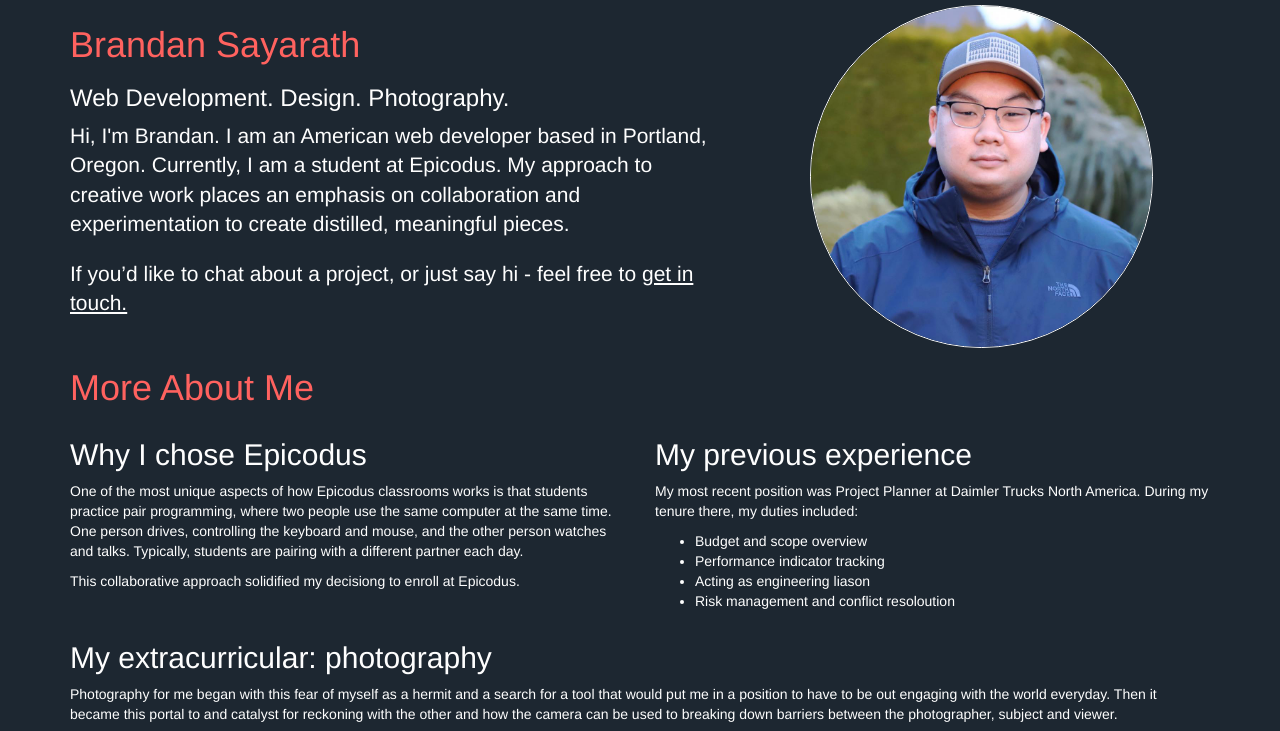
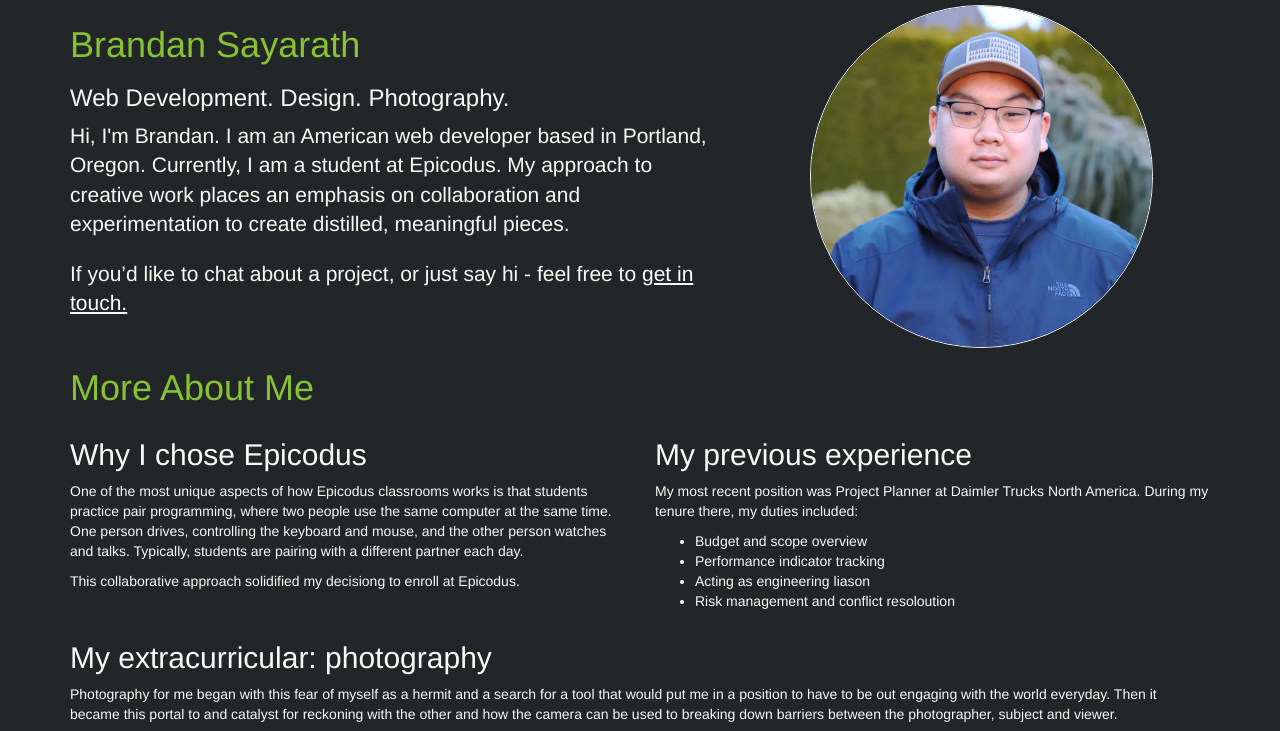
Before and after one commit to brandanpdx/portfolio-landing-page, a plain HTML site: page index.html in a window 1280 px wide. Shown: the top 731 px of the page. Drawn offline with Linux system fonts and the light colour scheme; grey boxes are pictures that could not be loaded.

Commit message:
change colors

```diff
--- a/css/styles.css
+++ b/css/styles.css
@@ -1,10 +1,10 @@
 body {
-  background: #1d2731;
-  color: #fefefe;
+  background: #222629;
+  color: #f9f9f3;
 }
 
 h1 {
-  color: #ff625f;
+  color: #86c232;
 }
 
 #header {
--- a/index.html
+++ b/index.html
@@ -1,4 +1,5 @@
 <!DOCTYPE html>
+
 <head>
   <title>Brandan Sayarath</title>
   <link href="css/bootstrap.css" rel="stylesheet" type="text/css">
@@ -12,7 +13,8 @@
       <div class="row">
         <div class="col-md-7">
           <h1>Brandan Sayarath</h1>
-          <h3>Web Development. Design. Photography.</h3>
+          <h3><span class="web">Web Development.</span> <span class="design">Design.</span> <span
+              class="header-photo">Photography.</span></h3>
           <p class="lead">Hi, I'm Brandan. I am an American web developer based in Portland, Oregon. Currently, I am a
             student at Epicodus. My approach to creative work places an emphasis on collaboration and experimentation to
             create distilled, meaningful pieces.</p>
@@ -145,4 +147,5 @@
     </div>
   </div>
 </body>
+
 </html>
```
